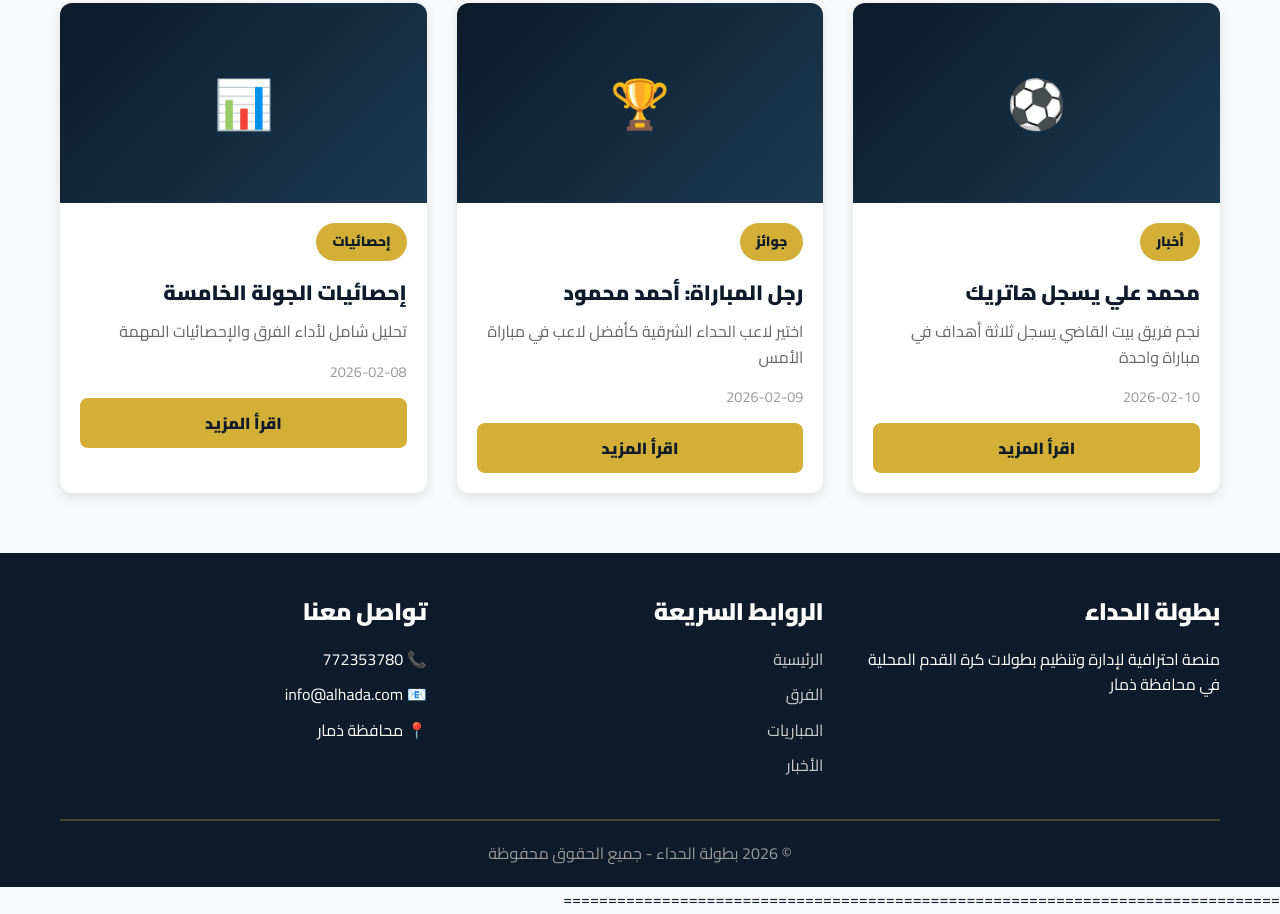
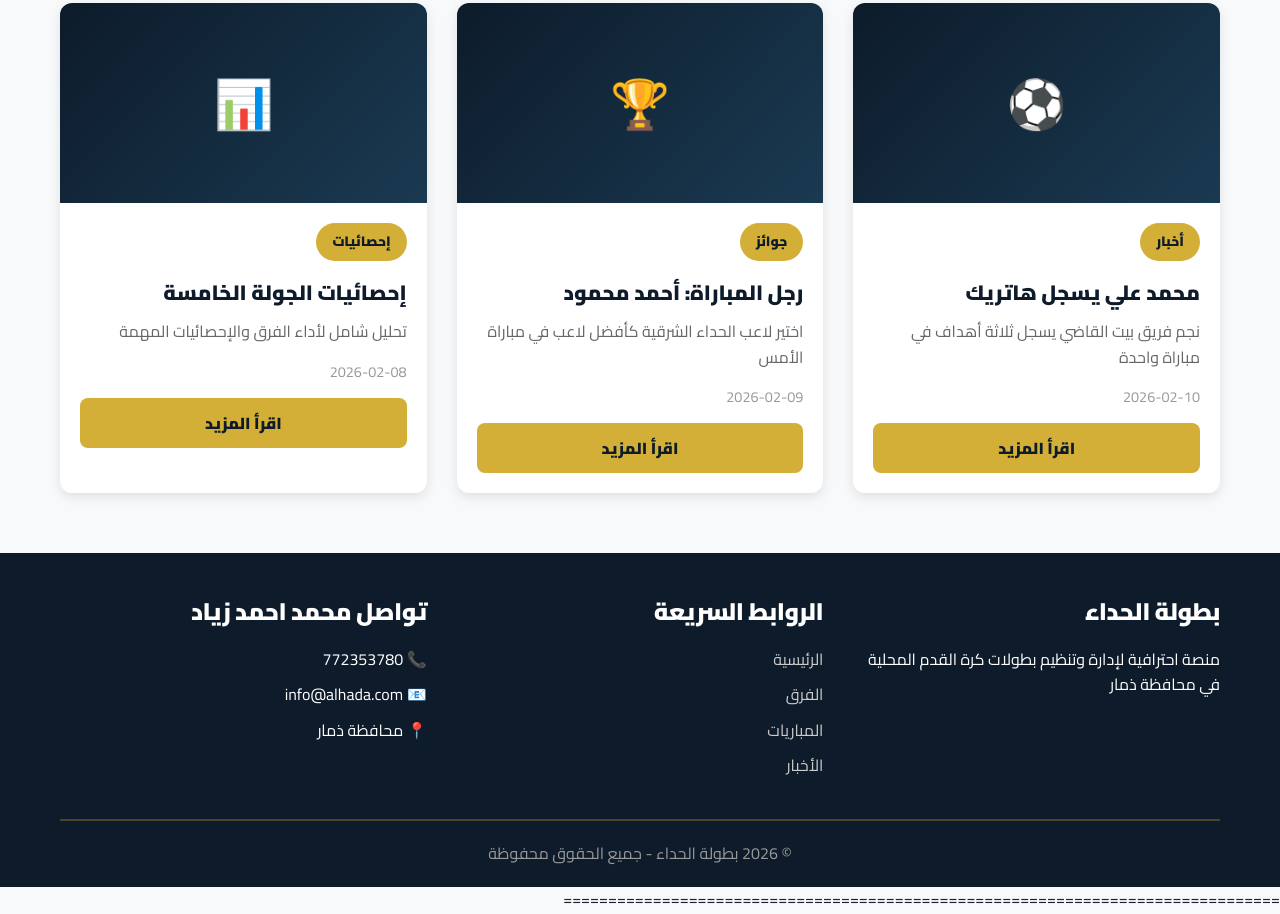
Before and after one commit to sszm025-sys/mom, a plain HTML site: page index.html in a window 1280 px wide. Shown: the part 5146-6060 px from the top of the page. Drawn offline with Linux system fonts and the light colour scheme.

Commit message:
Update index.html

```diff
--- a/index.html
+++ b/index.html
@@ -1120,7 +1120,7 @@
                     </ul>
                 </div>
                 <div class="footer-section">
-                    <h3>تواصل معنا</h3>
+                    <h3>تواصل محمد احمد زياد </h3>
                     <ul>
                         <li>📞 772353780</li>
                         <li>📧 info@alhada.com</li>
```
